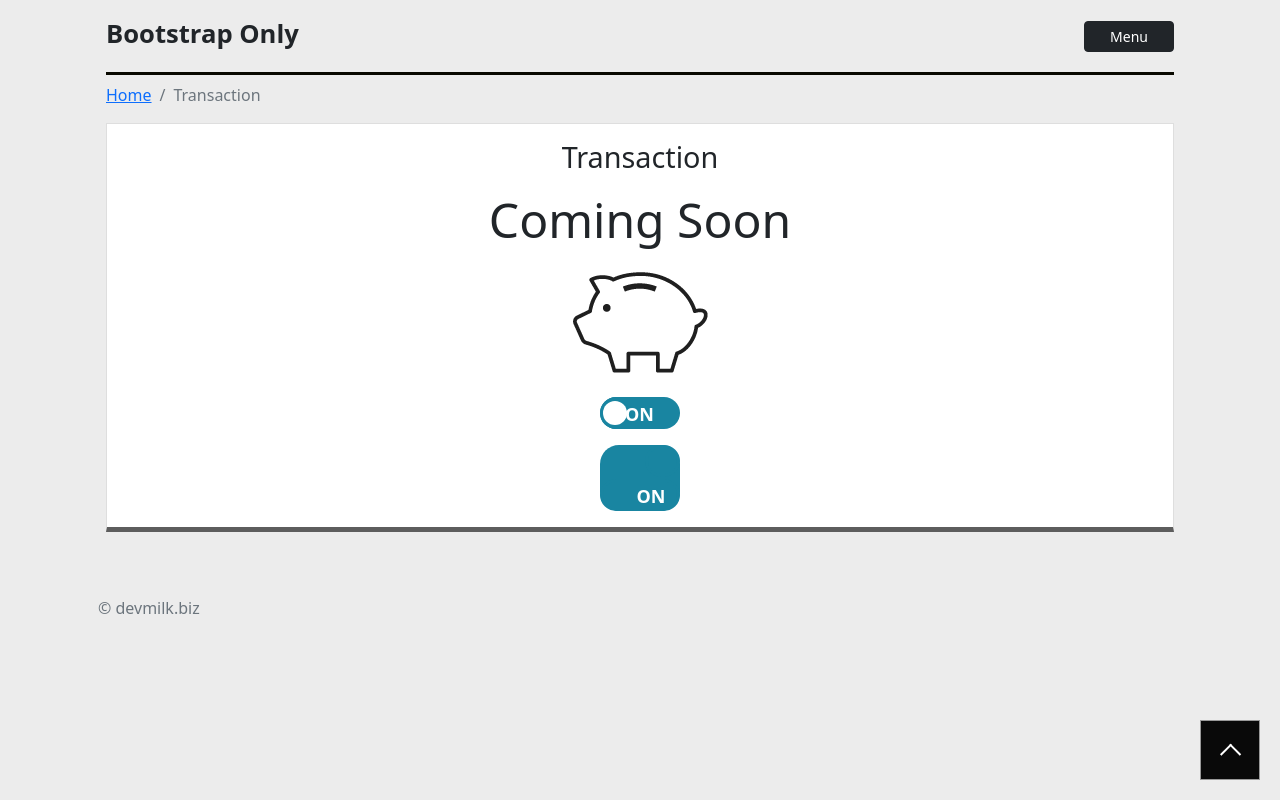
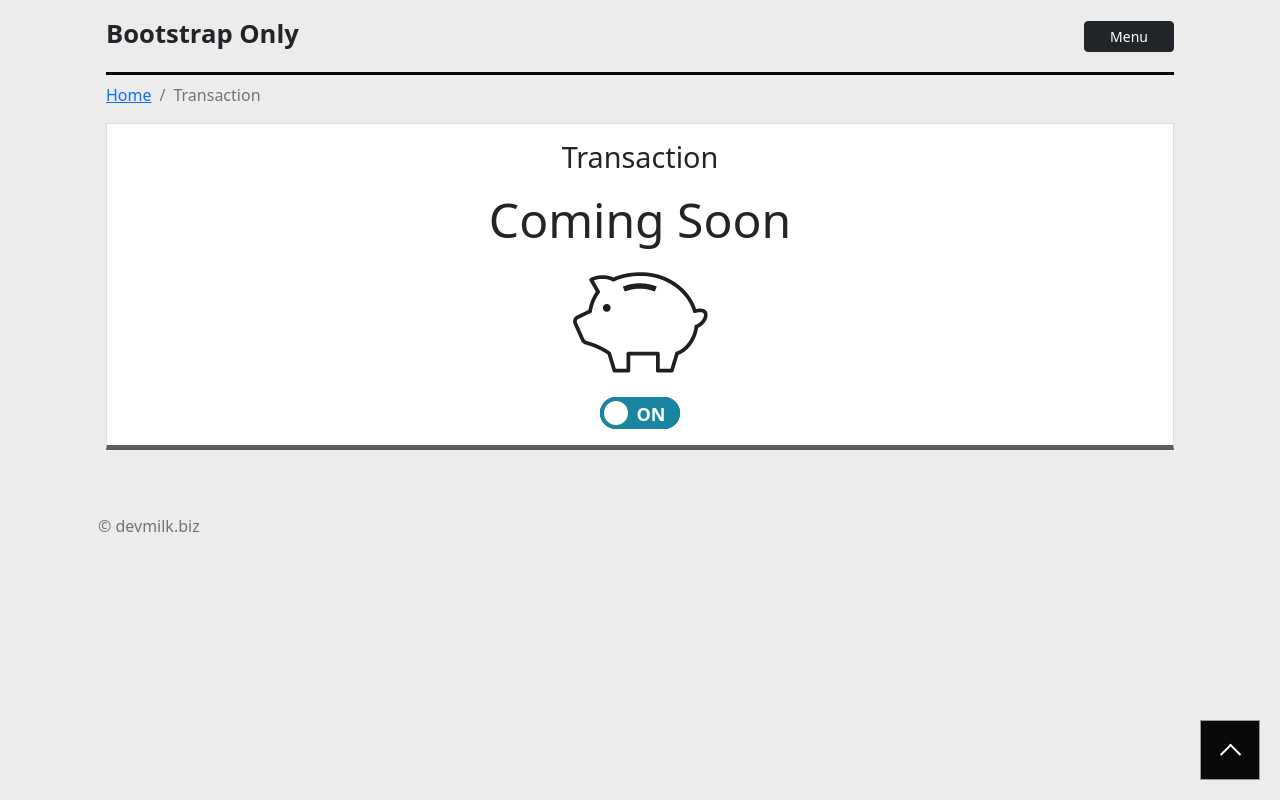
Before and after one commit to dev-milk/DashBoard, a React (Create React App) app: page /Transaction in a window 1280 px wide. Built offline with nearby package versions, Linux system fonts and the light colour scheme.

Commit message:
トグルスイッチの修正

```diff
--- a/src/Transaction.js
+++ b/src/Transaction.js
@@ -56,22 +56,16 @@ function Transaction() {
     <div className="flex-fill align-self-center my-4">
     <Image src={PigImg}  className="d-block mx-auto img-fluid" />
     </div>
-      {/* test1 */}
-    <div className="toggleArea">
-      <InputGroup className="mb-3" type="checkbox" id="switch1">
-        <label for="switch1"><span></span></label>
-      <div id="swImg"></div>
-    </InputGroup>
-    </div>
-      {/* test2 */}
+
+
     <div className="toggleArea">
     <Form>
-  <Form.Check
-    type="switch" id="switch2"  label=""
-  />
-   <label for="switch2"><span></span></label>
-   <div id="swImg2"></div>
-</Form>
+      <div className="toggleArea">
+        <input className="mb-3" type="checkbox" id="switch1" />
+        <label for="switch1"><span></span></label>
+        <div id="swImg"></div>
+      </div>
+    </Form>
     </div>
 
   </Card.Body>
--- a/src/css/app.css
+++ b/src/css/app.css
@@ -219,7 +219,7 @@ ul li.mail-listv {
   top            : 4px;         /* 親要素からの位置   */
   left           : 4px;           /* 親要素からの位置   */
   border-radius  : 15px;
-  transition     : .2s;         /* 滑らか変化         */
+  transition     : .2s;         /* スムーズ         */
 }
 
  /* チェック時丸（OFF）  */
```
